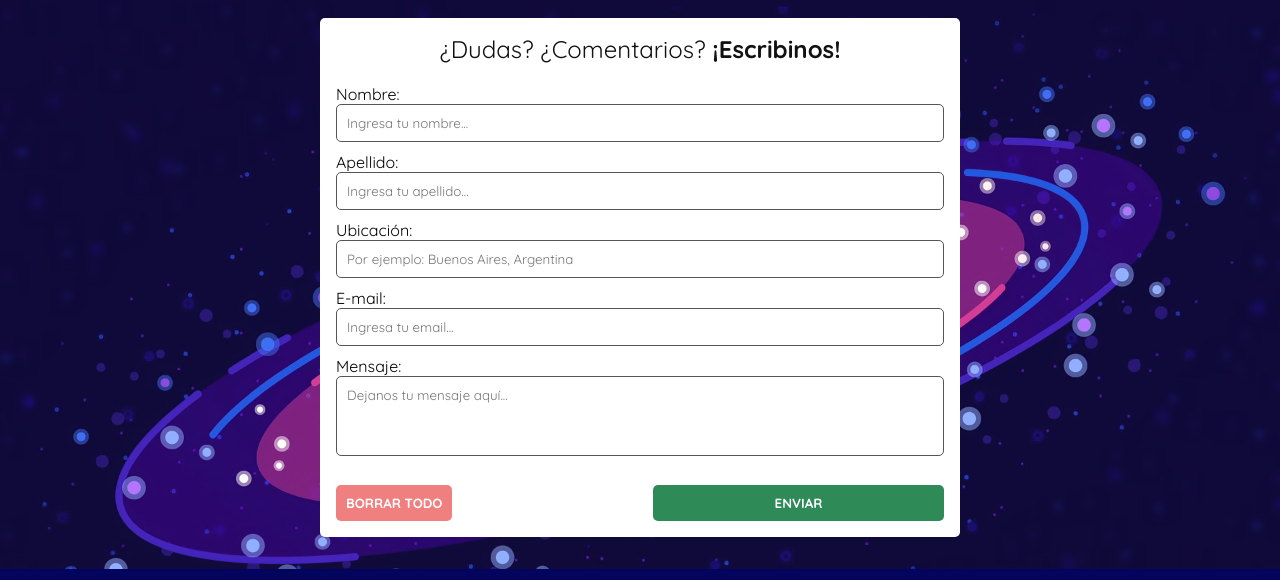
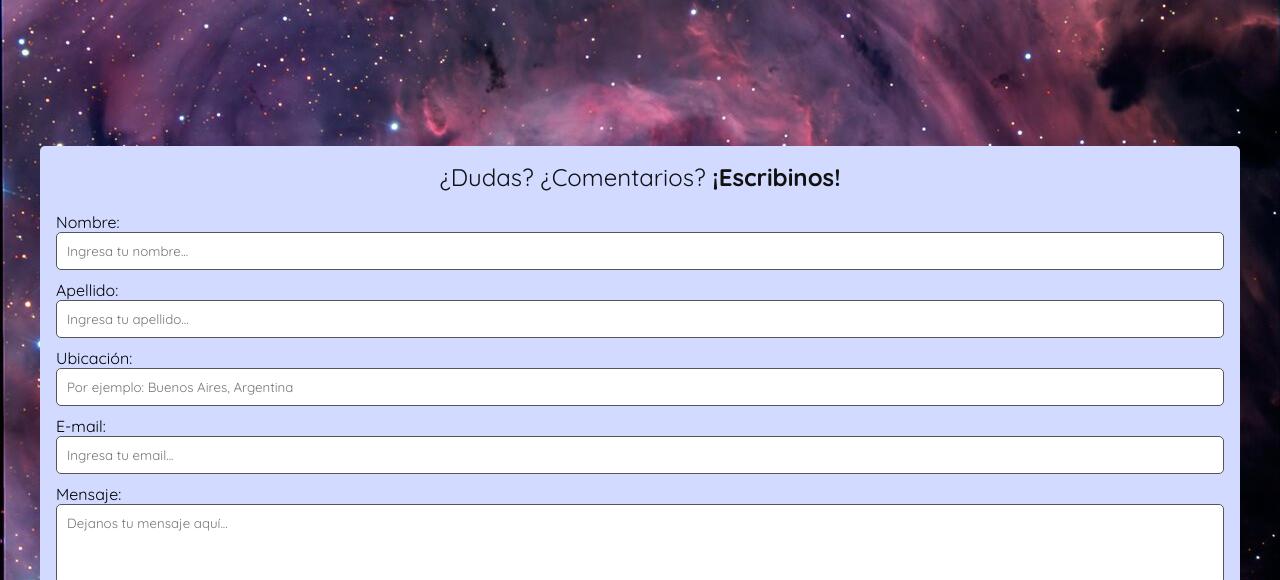
Before and after one commit to Levtraru/astronomia-argentina, a plain HTML site: page html/contact.html in a window 1280 px wide. Shown: the part 54-634 px from the top of the page. Drawn offline with nearby package versions, Linux system fonts and the light colour scheme.

Commit message:
change style

```diff
--- a/css/astro.css
+++ b/css/astro.css
@@ -1,7 +1,7 @@
 @import url("https://fonts.googleapis.com/css2?family=Indie+Flower&family=Quicksand:wght@300;400;700&display=swap");
 :root {
     --second-blue: #102c88;
-  }
+}
 
 * {
   margin: 0;
--- a/css/contact.css
+++ b/css/contact.css
@@ -1,11 +1,10 @@
 @import url("https://fonts.googleapis.com/css2?family=Indie+Flower&family=Quicksand:wght@300;400;700&display=swap");
 
 #contact-container {
-  background-image: url(../imgs/contact-wallpaper.png);
+  background-image: url(../imgs/contact.jpg);
   background-size: cover;
   width: 100%;
   height: 100vh;
-  height: auto;
   padding: 2em 0;
 }
 #contact * {
@@ -14,10 +13,11 @@
 }
 #contact {
   margin: 0 auto;
+  margin-top: 8em;
   padding: 1em;
-  max-width: 80vh;
+  max-width: 150vh;
   border-radius: 5px;
-  background-color: #fff;
+  background-color: #D2DAFF;
 }
 #contact h2 {
   text-align: center;
```
Also changed, not shown: imgs/contact-wallpaper.png (deleted), imgs/contact.jpg (added).
